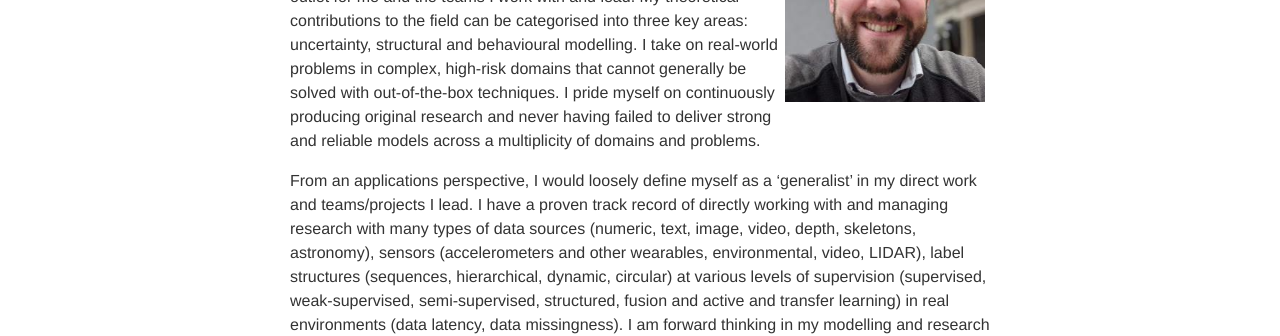
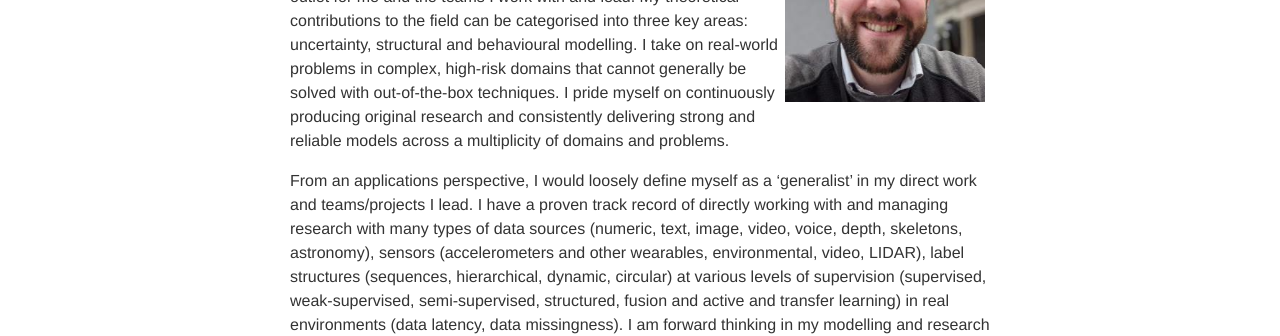
Before and after one commit to njtwomey/njtwomey.github.io, a Jekyll site: the page built from _pages/about.md, in a window 1280 px wide and 1232 px high. Shown: the part 317-653 px from the top of the window. Built offline with Jekyll 4.4.1, drawn with Linux system fonts in a browser that asks for light colours; nearby versions of some CDN libraries; some web fonts are replaced; some of the changed text lies outside the part shown.

Commit message:
fixed typo

```diff
--- a/_pages/about.md
+++ b/_pages/about.md
@@ -19,13 +19,13 @@ My theoretical contributions to the field can be categorised into three key area
 structural and behavioural modelling.
 I take on real-world problems in complex, high-risk domains that cannot generally be solved with
 out-of-the-box techniques.
-I pride myself on continuously producing original research and never having failed to deliver strong
+I pride myself on continuously producing original research and consistently delivering strong
 and reliable models across a multiplicity of domains and problems.
 
 From an applications perspective, I would loosely define myself as a 'generalist' in my direct work
 and teams/projects I lead.
 I have a proven track record of directly working with and managing research with many types of data
-sources (numeric, text, image, video, depth, skeletons, astronomy), sensors (accelerometers and other
+sources (numeric, text, image, video, voice, depth, skeletons, astronomy), sensors (accelerometers and other
 wearables, environmental, video, LIDAR), label structures (sequences, hierarchical, dynamic, circular)
 at various levels of supervision (supervised, weak-supervised, semi-supervised, structured, fusion and
 active and transfer learning) in real environments (data latency, data missingness).
```
